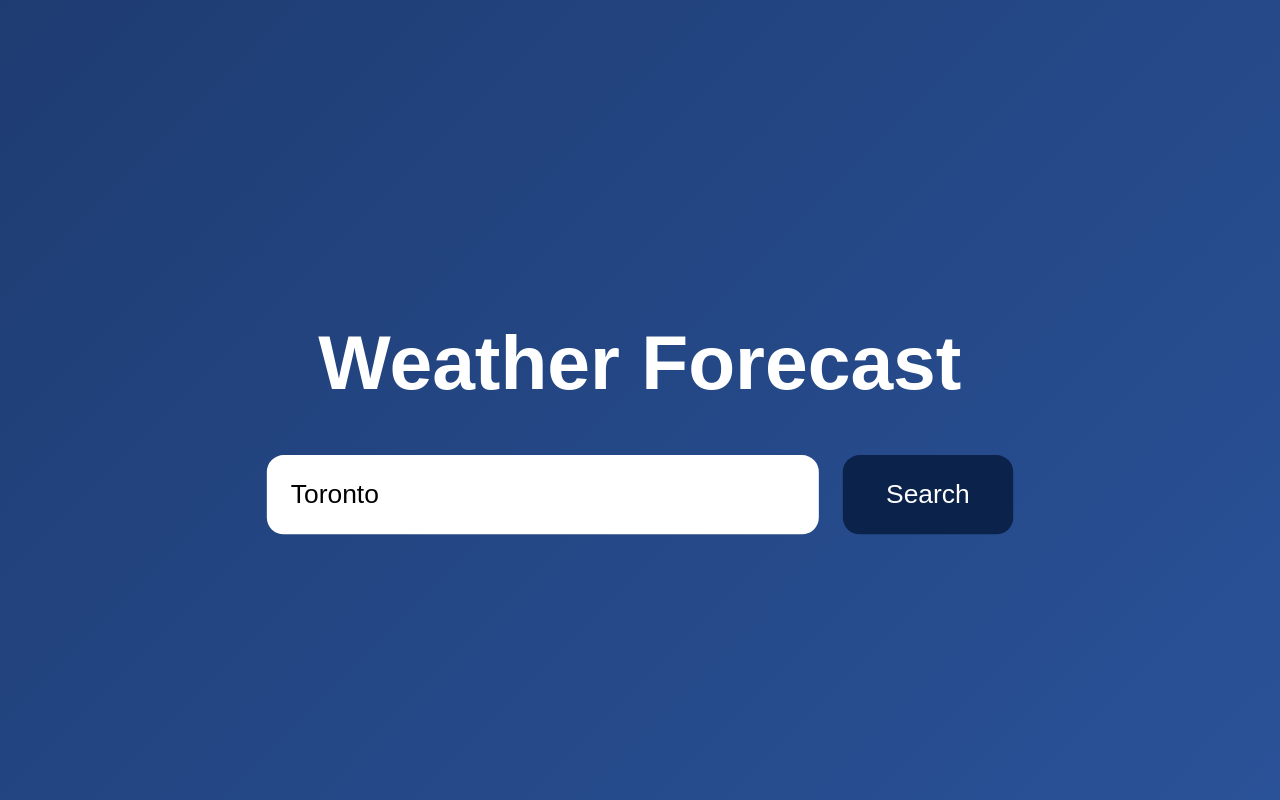
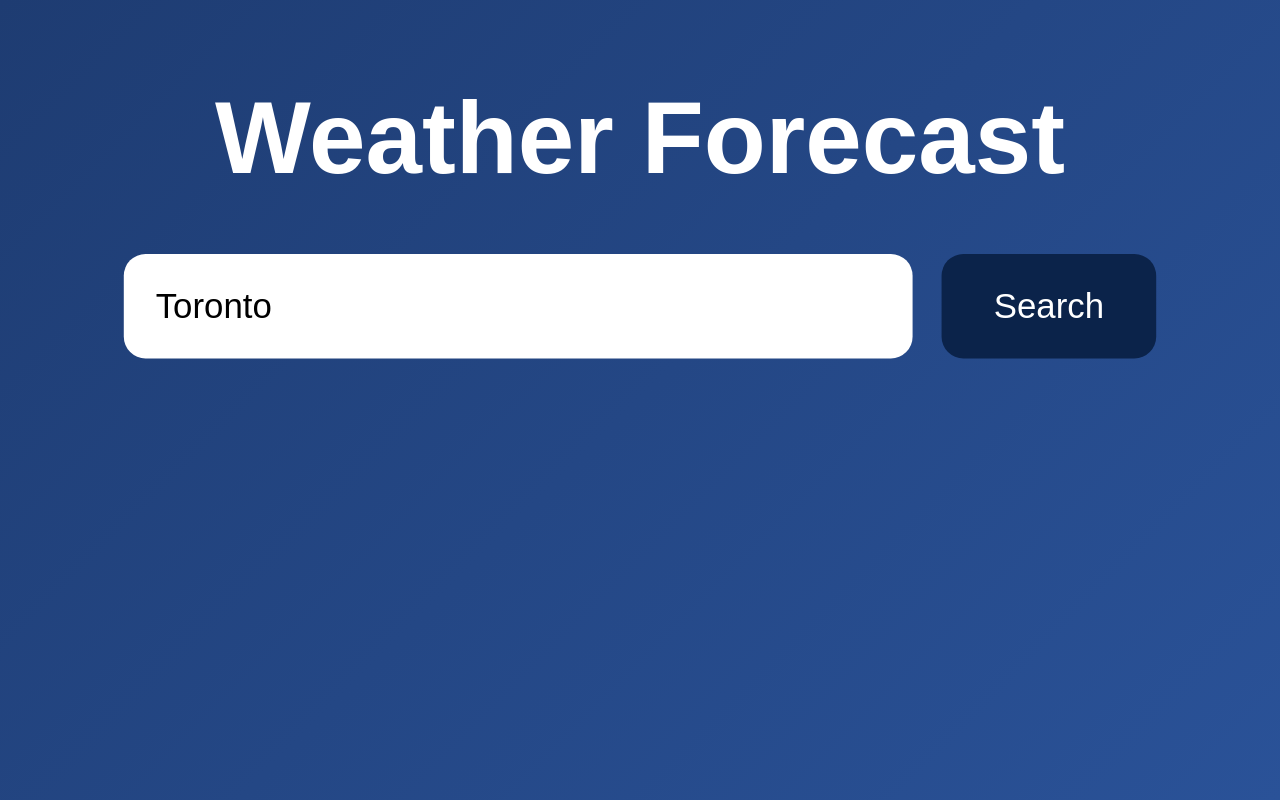
Before and after one commit to kashfimehbuba77/101474002_comp3123_labtest2, a React (Create React App) app: page / in a window 1280 px wide. Built offline with nearby package versions, Linux system fonts and the light colour scheme.

Commit message:
Made the UI components look bigger and more centred

```diff
--- a/src/styles.css
+++ b/src/styles.css
@@ -1,38 +1,40 @@
+/* ===== GLOBAL ===== */
 body {
   margin: 0;
   font-family: "Poppins", sans-serif;
 
+  background: linear-gradient(135deg, #1e3c72, #2a5298);
+
+  /* Center horizontally */
   display: flex;
   justify-content: center;
-  align-items: center;
 
+  /* Let us control vertical layout */
   min-height: 100vh;
-  padding: 0;
-  background: linear-gradient(135deg, #1e3c72, #2a5298);
-  color: white;
 }
 
 .app-container {
   width: 100%;
-  max-width: 1100px;
+  max-width: 1200px;
   text-align: center;
 
-  display: flex;
-  flex-direction: column;
-  align-items: center;
-  gap: 30px;
+  /* Push UI up so it doesn’t look tiny */
+  margin-top: 80px;
 
-  transform: scale(1.2);
+  /* SCALE UP THE ENTIRE UI */
+  transform: scale(1.45);
+  transform-origin: top center;
 }
 
-
+/* ===== TITLE ===== */
 .title {
-  font-size: 64px;
+  font-size: 70px;
+  color: white;
   font-weight: 700;
-  margin-bottom: 10px;
+  margin-bottom: 40px;
 }
 
-
+/* ===== SEARCH BAR ===== */
 .search-container {
   display: flex;
   justify-content: center;
@@ -40,82 +42,75 @@ body {
 }
 
 .search-input {
-  width: 420px;
-  padding: 20px;
-  font-size: 22px;
-  border-radius: 14px;
+  width: 500px;
+  padding: 22px;
+  border-radius: 15px;
   border: none;
-  outline: none;
+  font-size: 24px;
 }
 
 .search-btn {
-  padding: 20px 36px;
+  padding: 22px 36px;
   background: #0b234a;
   border: none;
-  border-radius: 14px;
+  border-radius: 15px;
   color: white;
-  font-size: 22px;
+  font-size: 24px;
   cursor: pointer;
-  transition: 0.2s;
 }
 
 .search-btn:hover {
   background: #123b7a;
 }
 
+/* ===== WEATHER CARD ===== */
+.weather-card {
+  width: 90%;
+  max-width: 950px;
+  padding: 70px;
 
-.weather-card {
-  width: 85%;
-  max-width: 850px;
-  padding: 60px;
+  margin: 60px auto 0 auto;
 
   background: rgba(255, 255, 255, 0.18);
   backdrop-filter: blur(18px);
-  border-radius: 25px;
-  box-shadow: 0px 12px 35px rgba(0, 0, 0, 0.3);
-
-  animation: fadeIn 0.6s ease-in-out;
+  border-radius: 30px;
+  box-shadow: 0px 12px 35px rgba(0, 0, 0, 0.35);
 }
 
-@keyframes fadeIn {
-  from { opacity: 0; transform: translateY(20px); }
-  to   { opacity: 1; transform: translateY(0); }
+/* Title inside card */
+.city-name {
+  font-size: 52px;
+  font-weight: 700;
+  margin-bottom: 15px;
 }
 
-
-.city-name {
-  font-size: 48px;
-  font-weight: 700;
-  margin-bottom: 10px;
-}
-
+/* Weather icon */
 .weather-icon {
-  width: 160px;
-  height: auto;
+  width: 180px;
   margin: 20px 0;
 }
 
+/* Temperature */
 .temperature {
-  font-size: 96px;
+  font-size: 110px;
   font-weight: 700;
   margin: 10px 0;
 }
 
+/* Condition text */
 .description {
-  font-size: 30px;
-  opacity: 0.9;
-  margin-bottom: 20px;
+  font-size: 32px;
+  margin-bottom: 30px;
 }
 
-
+/* Weather Details */
 .weather-details p {
-  font-size: 24px;
-  margin: 8px 0;
+  font-size: 28px;
+  margin: 10px 0;
 }
 
-
+/* Error message */
 .error {
+  font-size: 28px;
   color: #ff6b6b;
-  font-size: 22px;
-  margin-top: 10px;
 }
```
